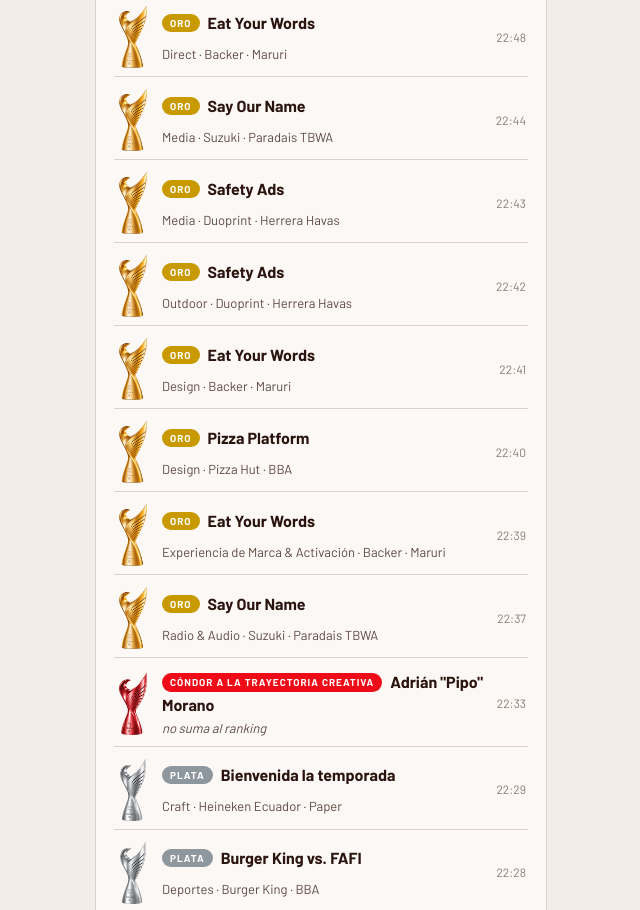
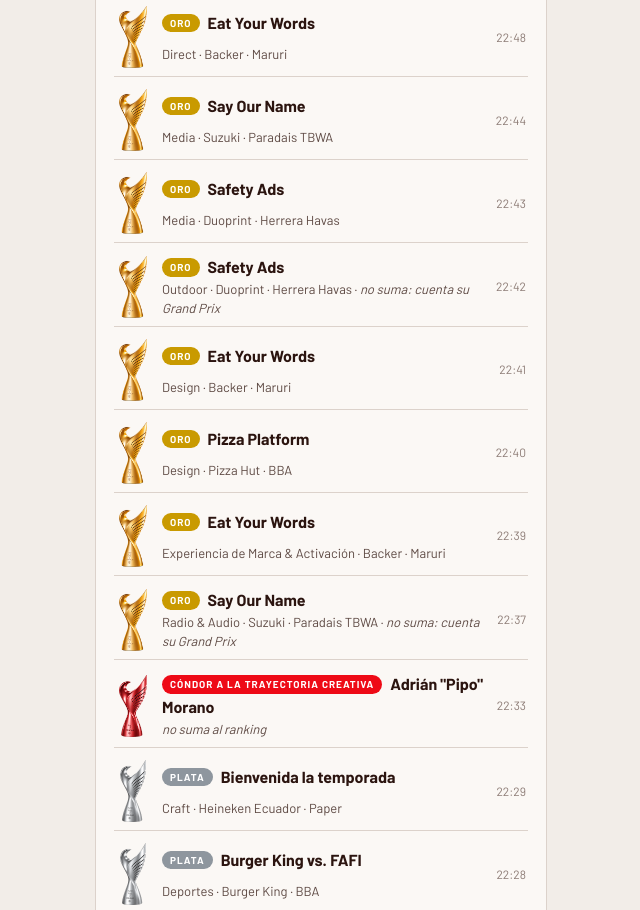
Before and after one commit to zerebrain002/condor-2026, a plain HTML site: page index.html in a window 1280 px wide. Shown: the part 1225-2135 px from the top of the page, without its empty margins (85-725 px from the left). Drawn offline with Linux system fonts and the light colour scheme.

Commit message:
Regla oficial: el Grand Prix de campaña absorbe un oro de esa campaña
Co-Authored-By: Claude Opus 5.5 <noreply@anthropic.com>
Claude-Session: https://claude.ai/code/session_01CaxRvEFXFLm2EdTmqFFGWg

```diff
--- a/index.html
+++ b/index.html
@@ -716,7 +716,11 @@ function showToast(t){const d=document.createElement('div');d.className='tip';d.
 const LF={metal:'',cat:new Set(),ag:new Set()};
 function pieceOf(p){const r=p.sl!=null?SL[p.sl]:null;return r?{title:r.title,cat:r.cat,agencies:r.agencies,agency:r.agency,adv:r.adv,cmp:r.cmp}:{title:p.title,cat:p.cat,agencies:(p.agency||'').split(' / '),agency:p.agency,adv:p.adv,cmp:p.cmp||p.title}}
 // Si una misma pieza gana Oro y Grand Prix, cuenta solo el Grand Prix
-function effective(list){const gp=new Set(list.filter(p=>p.metal==='GP'&&p.sl!=null).map(p=>p.sl));return list.filter(p=>!(p.metal==='O'&&p.sl!=null&&gp.has(p.sl)))}
+function effective(list){const gp=new Set(list.filter(p=>p.metal==='GP'&&p.sl!=null).map(p=>p.sl));
+  const drop=new Set();
+  // Grand Prix a la campaña: absorbe un oro de esa misma campaña y agencia (regla oficial)
+  list.filter(p=>p.metal==='GP'&&p.sl==null).forEach(g=>{const o=list.filter(p=>p.metal==='O'&&!drop.has(p)&&p.sl!=null).sort((a,b)=>a.n-b.n).find(p=>{const x=pieceOf(p);return x.cmp===g.cmp&&x.agency===g.agency});if(o)drop.add(o)});
+  return list.filter(p=>!drop.has(p)&&!(p.metal==='O'&&p.sl!=null&&gp.has(p.sl)))}
 function liveRank(){
   const catOk=c=>!LF.cat.size||LF.cat.has(c);
   const ag=new Map(),cmp=new Map(),adv=new Map();
@@ -736,8 +740,8 @@ function renderLive(){
   $('#lv-status').textContent=RESMETA.estado||(has?'En vivo':'Empezamos en pocos minutos');
 
   $('#lv-upd').textContent=(RESMETA.actualizado?'Actualizado '+RESMETA.actualizado+' · ':'')+'La página se actualiza sola cada 30 segundos.';
-  const cnt=k=>RES.filter(p=>p.metal===k).length,effSet=new Set(effective(RES));
-  $('#lv-kpis').innerHTML=[[RES.length,'premios entregados','T',['O','P','B']],[cnt('GP'),'Grand Prix','GP',['O']],[cnt('O'),'oros','O',['O']],[cnt('P'),'platas','P',['P']],[cnt('B'),'bronces','B',['B']]].map(([v,l,k,tr])=>`<div class="kpi k-${k}"><div><div class="v">${v}</div><div class="l">${l}</div></div><div class="kt">${tr.map(t=>`<img src="${TROFEO[t]}" alt="">`).join('')}</div></div>`).join('');
+  const EFF=effective(RES),cnt=k=>EFF.filter(p=>p.metal===k).length,effSet=new Set(effective(RES));
+  $('#lv-kpis').innerHTML=[[EFF.length,'premios entregados','T',['O','P','B']],[cnt('GP'),'Grand Prix','GP',['O']],[cnt('O'),'oros','O',['O']],[cnt('P'),'platas','P',['P']],[cnt('B'),'bronces','B',['B']]].map(([v,l,k,tr])=>`<div class="kpi k-${k}"><div><div class="v">${v}</div><div class="l">${l}</div></div><div class="kt">${tr.map(t=>`<img src="${TROFEO[t]}" alt="">`).join('')}</div></div>`).join('');
   const EST=ESP.filter(p=>/estudiantil/i.test(p.especial));
   if(EST.length){const em=['GP','O','P','B'].map(k=>[k,EST.filter(p=>p.metal===k).length]).filter(x=>x[1]);
     $('#lv-kpis').insertAdjacentHTML('beforeend',`<div class="kpi k-E"><div><div class="v">${EST.length}</div><div class="l">Cóndor Estudiantil${em.length?' · '+em.map(([k,c])=>c+' '+(c===1?MNAME[k].toLowerCase():{GP:'grand prix',O:'oros',P:'platas',B:'bronces'}[k])).join(', '):''} · no suman al ranking</div></div><div class="kt">${em.map(([k])=>`<img src="${TROFEO[k]}" alt="">`).join('')}</div></div>`)}
```
